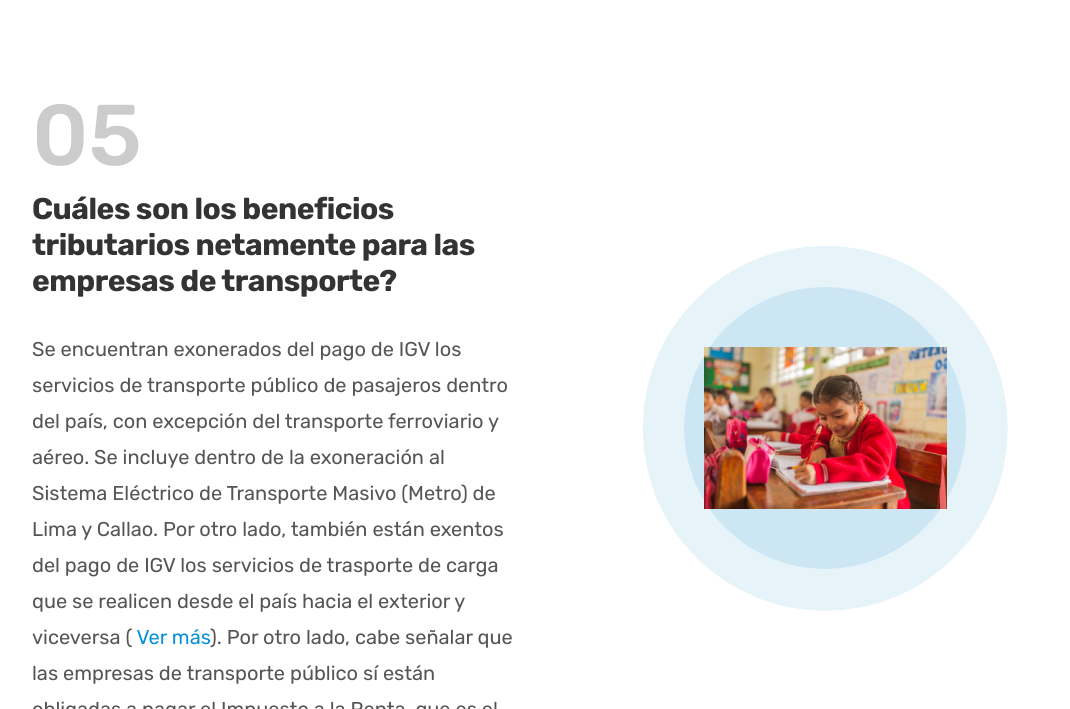
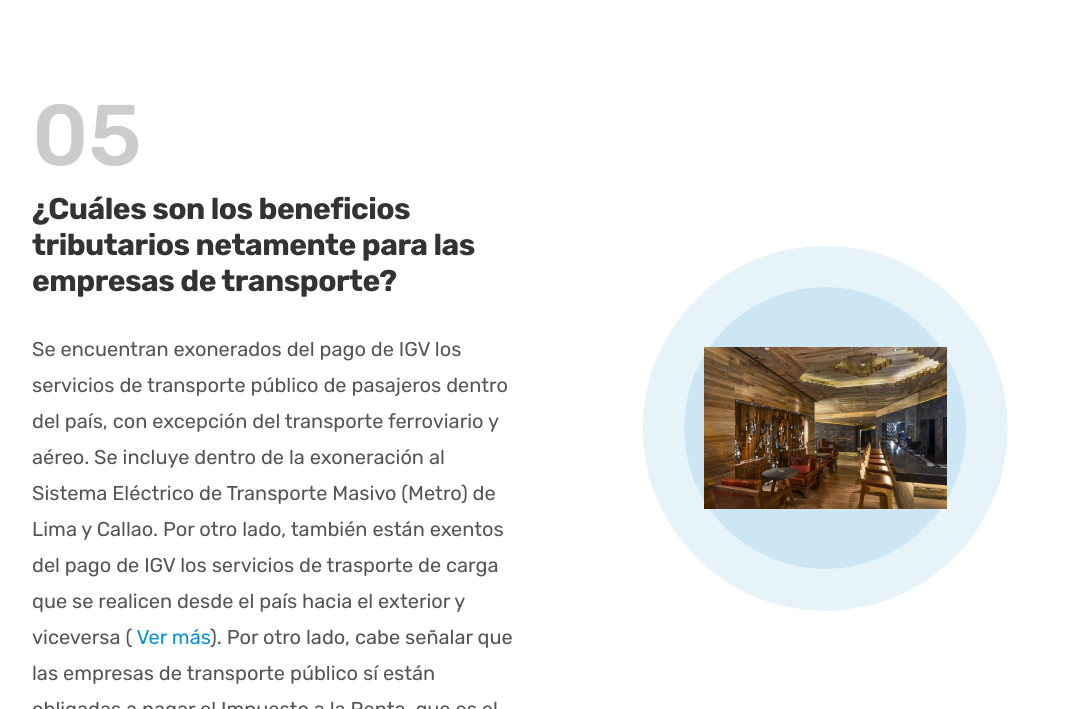
Before and after one commit to dconer/responsabSocial, a plain HTML site: page index.html in a window 1280 px wide. Shown: the part 3271-3980 px from the top of the page, without its empty margins (90-1160 px from the left). Drawn offline with Linux system fonts and the light colour scheme.

Commit message:
update image 2

```diff
--- a/index.html
+++ b/index.html
@@ -171,6 +171,7 @@
               class="step-img"
             />
           </div>
+
           <!-- Step 02 -->
           <div class="step-img-box">
             <img
@@ -217,7 +218,7 @@
           </div>
           <div class="step-img-box">
             <img
-              src="media/9.jpg"
+              src="media/8.jpg"
               alt="IPhone app delivery screen"
               class="step-img"
             />
@@ -258,7 +259,7 @@
           <div class="step-text-box">
             <p class="step-number">05</p>
             <h3 class="heading-tertiary">
-              Cuáles son los beneficios tributarios netamente para las empresas
+              ¿Cuáles son los beneficios tributarios netamente para las empresas
               de transporte?
             </h3>
             <p class="step-description">
@@ -280,7 +281,7 @@
           </div>
           <div class="step-img-box">
             <img
-              src="media/8.jpg"
+              src="media/9.jpg"
               alt="IPhone app delivery screen"
               class="step-img"
             />
```
